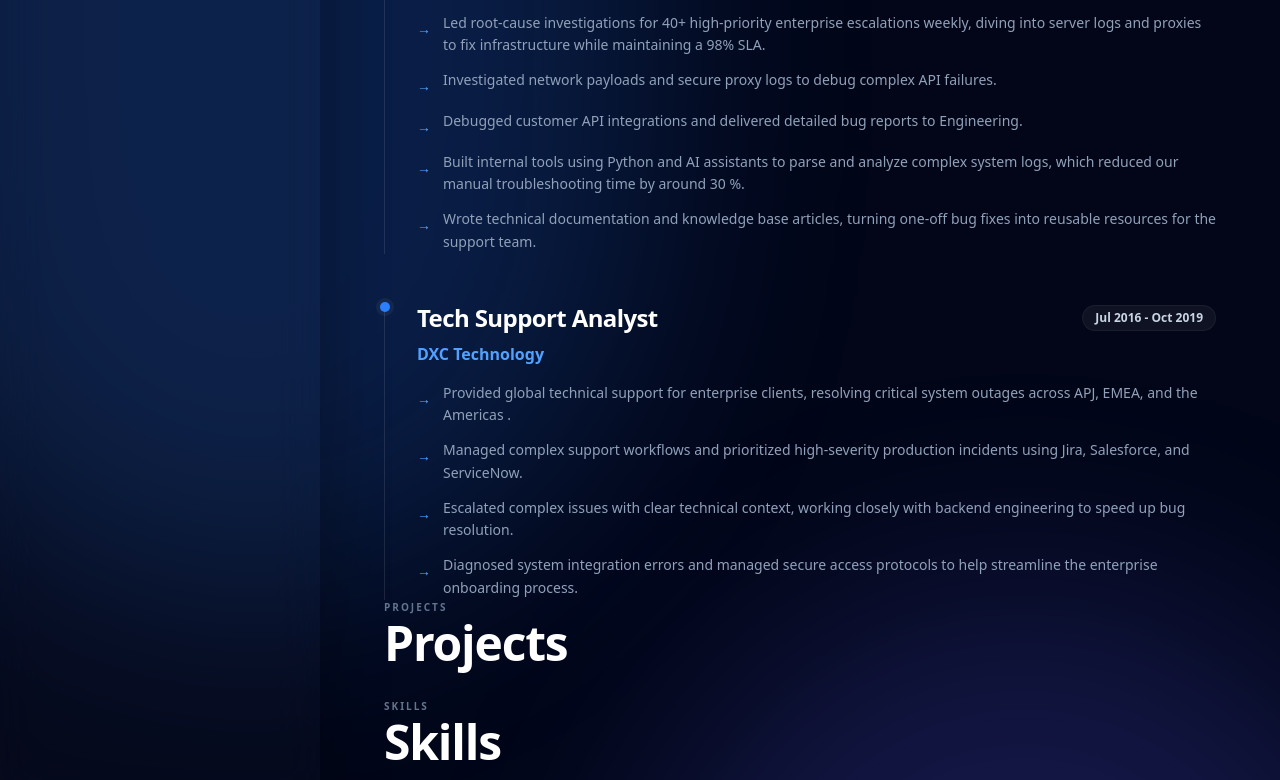
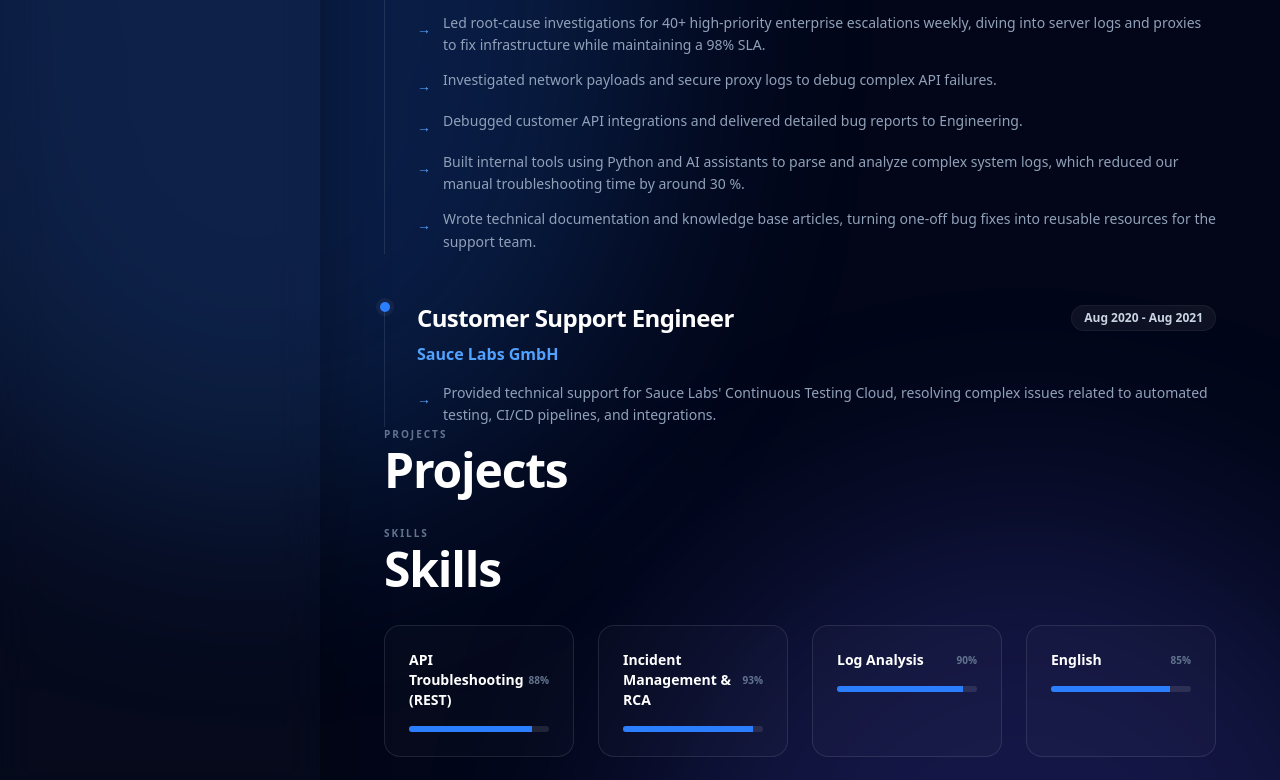
Before and after one commit to abhijit5721/swetaprangya-sahoo-portfolio, a React (Vite) app: page / in a window 1280 px wide. Shown: the part 901-1681 px from the top of the page. Built offline with nearby package versions, Linux system fonts and the light colour scheme.

Commit message:
Fix: Resolve TypeScript errors in App.tsx

```diff
--- a/src/App.tsx
+++ b/src/App.tsx
@@ -1,6 +1,6 @@
 import React, { useState, useMemo, useEffect } from 'react';
 import {
-  Mail, Phone, MapPin, Sparkles, Menu, X, Trophy, Briefcase, Code, ArrowUpRight
+  Mail, Phone, MapPin, Sparkles, Menu, X, Trophy, Code
 } from 'lucide-react';
 
 interface Project {
@@ -145,30 +145,23 @@ export default function App() {
       "position": "Senior Customer Support Engineer",
       "location": "Berlin/Remote",
       "period": "Aug 2021 - Present",
-      "current": true,
       "description": [
         "Led root-cause investigations for 40+ high-priority enterprise escalations weekly, diving into server logs and proxies to fix infrastructure while maintaining a 98% SLA.",
         "Investigated network payloads and secure proxy logs to debug complex API failures.",
         "Debugged customer API integrations and delivered detailed bug reports to Engineering.",
         "Built internal tools using Python and AI assistants to parse and analyze complex system logs, which reduced our manual troubleshooting time by around 30 %.",
         "Wrote technical documentation and knowledge base articles, turning one-off bug fixes into reusable resources for the support team."
-      ],
-      "technologies": []
+      ]
     },
     {
       "id": "exp-2",
-      "company": "DXC Technology",
-      "position": "Tech Support Analyst",
-      "location": "Bangalore",
-      "period": "Jul 2016 - Oct 2019",
-      "current": false,
+      "company": "Sauce Labs GmbH",
+      "position": "Customer Support Engineer",
+      "location": "Berlin/Remote",
+      "period": "Aug 2020 - Aug 2021",
       "description": [
-        "Provided global technical support for enterprise clients, resolving critical system outages across APJ, EMEA, and the Americas .",
-        "Managed complex support workflows and prioritized high-severity production incidents using Jira, Salesforce, and ServiceNow.",
-        "Escalated complex issues with clear technical context, working closely with backend engineering to speed up bug resolution.",
-        "Diagnosed system integration errors and managed secure access protocols to help streamline the enterprise onboarding process."
-      ],
-      "technologies": []
+        "Provided technical support for Sauce Labs' Continuous Testing Cloud, resolving complex issues related to automated testing, CI/CD pipelines, and integrations."
+      ]
     }
   ],
   "skills": [
@@ -236,11 +229,10 @@ export default function App() {
   "education": [
     {
       "id": "edu-1",
-      "institution": "ITER Bhubaneswar",
-      "degree": "India",
-      "fieldOfStudy": "",
-      "location": "United States",
-      "period": ""
+      "institution": "Technische Universität Berlin",
+      "degree": "Master of Science",
+      "fieldOfStudy": "Computer Science",
+      "period": "Oct 2018 - Mar 2021",
     }
   ],
   "projects": [],
@@ -521,7 +513,7 @@ export default function App() {
                       <MapPin className="w-5 h-5" />
                     </div>
                     <div>
-                      <div className="text-[10px] text-slate-500 font-bold uppercase tracking-wider">Location</div>
+                      <div className="text-[10px] text-slate-500 font-bold uppercase tracking-widest">Location</div>
                       <div className={`text-sm font-bold ${textHeading}`}>{resumeData.personal.location || "Remote"}</div>
                     </div>
                   </div>
```
